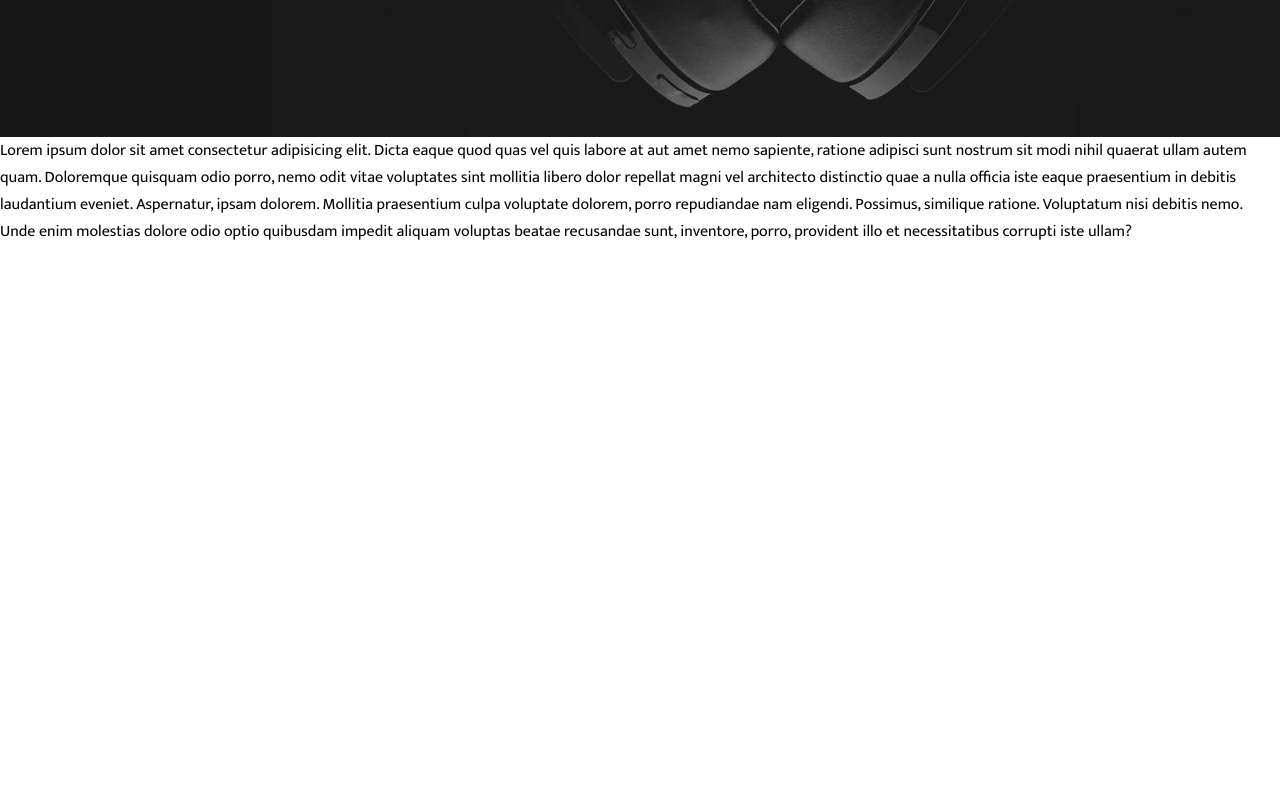
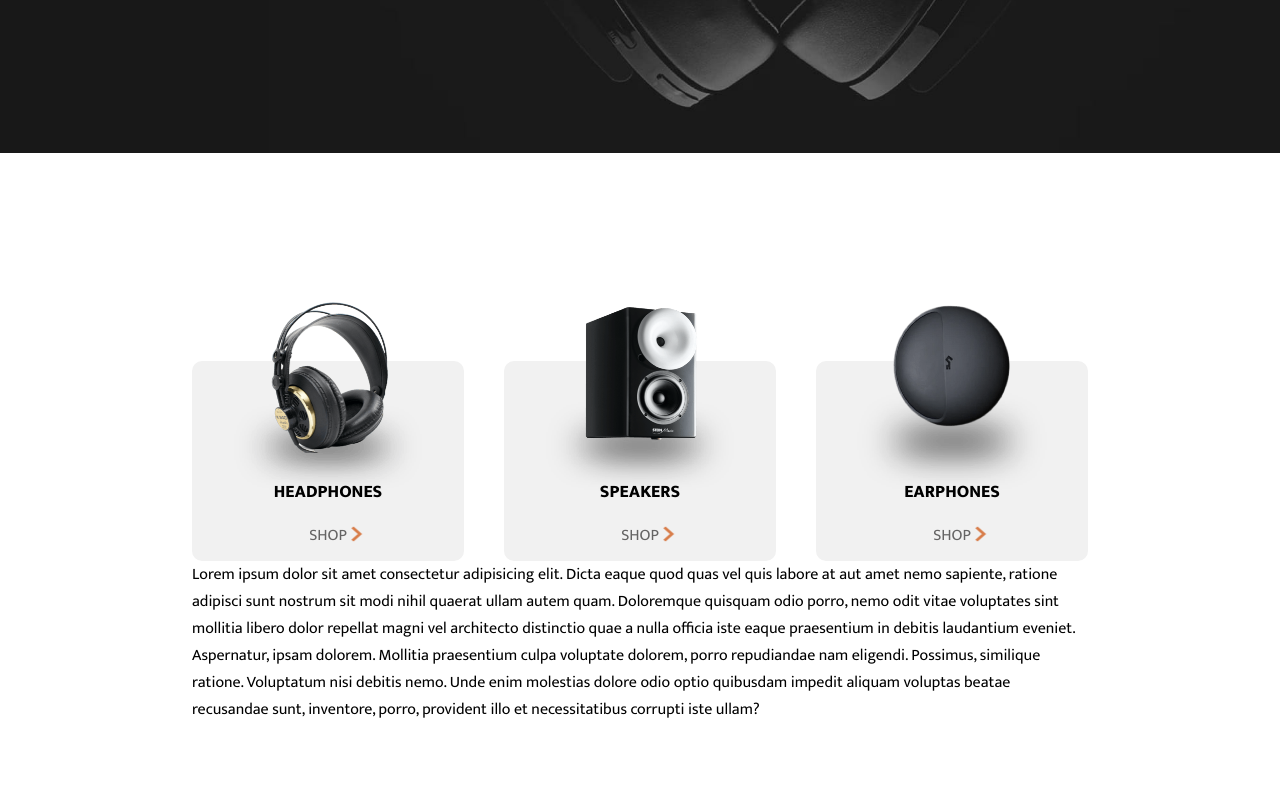
Before and after one commit to mrbrovki/audiophile-on-steroids, a Next.js app: page / in a window 1280 px wide. Shown: the part 800-1600 px from the top of the page. Built offline with nearby package versions, Linux system fonts and the light colour scheme.

Commit message:
categories section added

```diff
--- /dev/null
+++ b/components/CategoryLinks.tsx
@@ -0,0 +1,39 @@
+import React from 'react';
+import { categories } from '../public/categories';
+import Link from 'next/link';
+import Image from 'next/image';
+import styles from '../styles/css/category_links.module.css';
+
+const CategoryLinks = () => {
+ const catLinks = categories.map((category, index) => {
+  return(
+    <Link href={'/categories/'+ category} key={index}>
+      <a className={styles.category}>
+       <div className={styles.image}>
+        <Image src={`/assets/shared/desktop/image-${category}.png`}
+         layout={'fixed'}
+         height={200}
+         width={220}
+         />
+       </div>
+      <div className={styles.cat_name}>{category}</div>
+      <div className={styles.shop}>
+       <span>shop</span>
+       <div className={styles.arrow}>
+        <Image src='/assets/shared/desktop/icon-arrow-right.svg' height={16} width={12}/>
+       </div>
+      </div>
+     </a>
+    </Link>
+
+  );
+ })
+
+  return (
+    <section className={styles.categories}>
+     {catLinks}
+    </section>
+  )
+}
+
+export default CategoryLinks;
--- a/components/Hero.tsx
+++ b/components/Hero.tsx
@@ -11,9 +11,10 @@ const Hero = () => {
       <p className={styles.hero_p}>Experience natural, lifelike audio and exceptional build quality made for the passionate music enthusiast.</p>
       <div className={styles.bg_pic}>
         <Image src={'/assets/home/tablet/image-header.jpg'} layout='fill'
-        quality={100}
+        quality={90}
         objectFit={'contain'}
         objectPosition={'center right'}
+        priority={true}
       />
       </div>
       <SeeProduct href={'/categories/headphones/4'} bg={'orange'}/>
--- /dev/null
+++ b/components/Main.tsx
@@ -0,0 +1,10 @@
+import React, { FC, ReactNode } from 'react';
+import styles from '../styles/css/main.module.css';
+
+const Main:FC<{children: ReactNode}> = ({children}) => {
+  return (
+    <main className={styles.main}>{children}</main>
+  )
+}
+
+export default Main
--- a/pages/index.tsx
+++ b/pages/index.tsx
@@ -1,7 +1,8 @@
-import type { NextPage } from 'next'
+import Main from '../components/Main'
 import Head from 'next/head'
+import CategoryLinks from '../components/CategoryLinks'
 import Hero from '../components/Hero'
-
+import { NextPage } from 'next'
 const Home: NextPage = () => {
   return (
     <>
@@ -10,13 +11,14 @@ const Home: NextPage = () => {
         <meta name="description" content="Generated by create next app" />
         <link rel="icon" href="/favicon.ico" />
       </Head>
-      <main>
         <Hero />
-              <div style={{height: '100rem',marginTop: '25rem',backgroundColor: '#fff'
-}}>
+        <Main>
+          <CategoryLinks />
+           <div style={{height: '100rem',backgroundColor: '#fff'}}>
         Lorem ipsum dolor sit amet consectetur adipisicing elit. Dicta eaque quod quas vel quis labore at aut amet nemo sapiente, ratione adipisci sunt nostrum sit modi nihil quaerat ullam autem quam. Doloremque quisquam odio porro, nemo odit vitae voluptates sint mollitia libero dolor repellat magni vel architecto distinctio quae a nulla officia iste eaque praesentium in debitis laudantium eveniet. Aspernatur, ipsam dolorem. Mollitia praesentium culpa voluptate dolorem, porro repudiandae nam eligendi. Possimus, similique ratione. Voluptatum nisi debitis nemo. Unde enim molestias dolore odio optio quibusdam impedit aliquam voluptas beatae recusandae sunt, inventore, porro, provident illo et necessitatibus corrupti iste ullam?
       </div>
-      </main>
+        </Main>
+
     </>
   )
 }
--- /dev/null
+++ b/styles/css/category_links.module.css
@@ -0,0 +1,96 @@
+.categories {
+  display: -ms-grid;
+  display: grid;
+  margin-top: 8rem;
+  grid-gap: 40px;
+  -ms-grid-columns: (1fr)[3];
+      grid-template-columns: repeat(3, 1fr);
+  grid-auto-rows: 200px;
+  overflow: visible;
+  background-color: #fff;
+}
+
+.categories .category {
+  position: relative;
+  height: 100%;
+  width: 100%;
+  display: -webkit-box;
+  display: -ms-flexbox;
+  display: flex;
+  -webkit-box-orient: vertical;
+  -webkit-box-direction: normal;
+      -ms-flex-flow: column wrap;
+          flex-flow: column wrap;
+  -webkit-box-align: center;
+      -ms-flex-align: center;
+          align-items: center;
+  -webkit-box-pack: center;
+      -ms-flex-pack: center;
+          justify-content: center;
+  background-color: #f1f1f1;
+  position: relative;
+  overflow: visible;
+  border-radius: 10px;
+  text-transform: uppercase;
+}
+
+.categories .category .image {
+  position: absolute;
+  top: -60px;
+  left: 50%;
+  -webkit-transform: translate(-50%, 0);
+          transform: translate(-50%, 0);
+}
+
+.categories .category .cat_name {
+  margin: 6.5rem 0 1rem;
+  font-weight: 800;
+  font-size: 1.1rem;
+  color: black;
+}
+
+.categories .category .shop {
+  color: #656464;
+  position: relative;
+  width: 4rem;
+  text-align: center;
+}
+
+.categories .category .shop .arrow {
+  display: inline-block;
+  position: absolute;
+  -webkit-animation: arrow-anim 2s infinite;
+          animation: arrow-anim 2s infinite;
+  top: 0.1rem;
+}
+
+@-webkit-keyframes arrow-anim {
+  0% {
+    -webkit-transform: translateX(0.1rem);
+            transform: translateX(0.1rem);
+  }
+  50% {
+    -webkit-transform: translateX(0.5rem);
+            transform: translateX(0.5rem);
+  }
+  100% {
+    -webkit-transform: translateX(0.1rem);
+            transform: translateX(0.1rem);
+  }
+}
+
+@keyframes arrow-anim {
+  0% {
+    -webkit-transform: translateX(0.1rem);
+            transform: translateX(0.1rem);
+  }
+  50% {
+    -webkit-transform: translateX(0.5rem);
+            transform: translateX(0.5rem);
+  }
+  100% {
+    -webkit-transform: translateX(0.1rem);
+            transform: translateX(0.1rem);
+  }
+}
+/*# sourceMappingURL=category_links.module.css.map */
--- /dev/null
+++ b/styles/css/main.module.css
@@ -0,0 +1,6 @@
+.main {
+  margin-top: 26rem;
+  padding: 5rem 12rem;
+  background-color: #fff;
+}
+/*# sourceMappingURL=main.module.css.map */
--- a/styles/scss/_variables.scss
+++ b/styles/scss/_variables.scss
@@ -5,6 +5,7 @@ $header-underline-clr: #ffffff5d;
 $header-navlinks-clr: #b4b4b4;
 $nav-tb-mb-bg-clr: #fff;
 $nav-tb-mb-clr: #000;
+$main-bg-clr: #fff;
 //responsive
 $max-mobile-width: 768px;
 $max-tablet-width: 1024px;
--- /dev/null
+++ b/styles/scss/category_links.module.scss
@@ -0,0 +1,63 @@
+@import "variables";
+
+.categories {
+  display: grid;
+  margin-top: 8rem;
+  grid-gap: 40px;
+  grid-template-columns: repeat(3, 1fr);
+  grid-auto-rows: 200px;
+  overflow: visible;
+  background-color: $main-bg-clr;
+
+  .category {
+    position: relative;
+    height: 100%;
+    width: 100%;
+    display: flex;
+    flex-flow: column wrap;
+    align-items: center;
+    justify-content: center;
+    background-color: #f1f1f1;
+    position: relative;
+    overflow: visible;
+    border-radius: 10px;
+    text-transform: uppercase;
+
+    .image {
+      position: absolute;
+      top: -60px;
+      left: 50%;
+      transform: translate(-50%, 0);
+    }
+    .cat_name {
+      margin: 6.5rem 0 1rem;
+      font-weight: 800;
+      font-size: 1.1rem;
+      color: black;
+    }
+    .shop {
+      color: #656464;
+      position: relative;
+      width: 4rem;
+      text-align: center;
+      .arrow {
+        display: inline-block;
+        position: absolute;
+        animation: arrow-anim 2s infinite;
+        top: 0.1rem;
+      }
+    }
+  }
+}
+
+@keyframes arrow-anim {
+  0% {
+    transform: translateX(0.1rem);
+  }
+  50% {
+    transform: translateX(0.5rem);
+  }
+  100% {
+    transform: translateX(0.1rem);
+  }
+}
--- /dev/null
+++ b/styles/scss/main.module.scss
@@ -0,0 +1,7 @@
+@import "variables";
+
+.main {
+  margin-top: 26rem;
+  padding: 5rem 12rem;
+  background-color: $main-bg-clr;
+}
```
Also changed, not shown: 2 other files (tests, documents, lock files or other folders).
